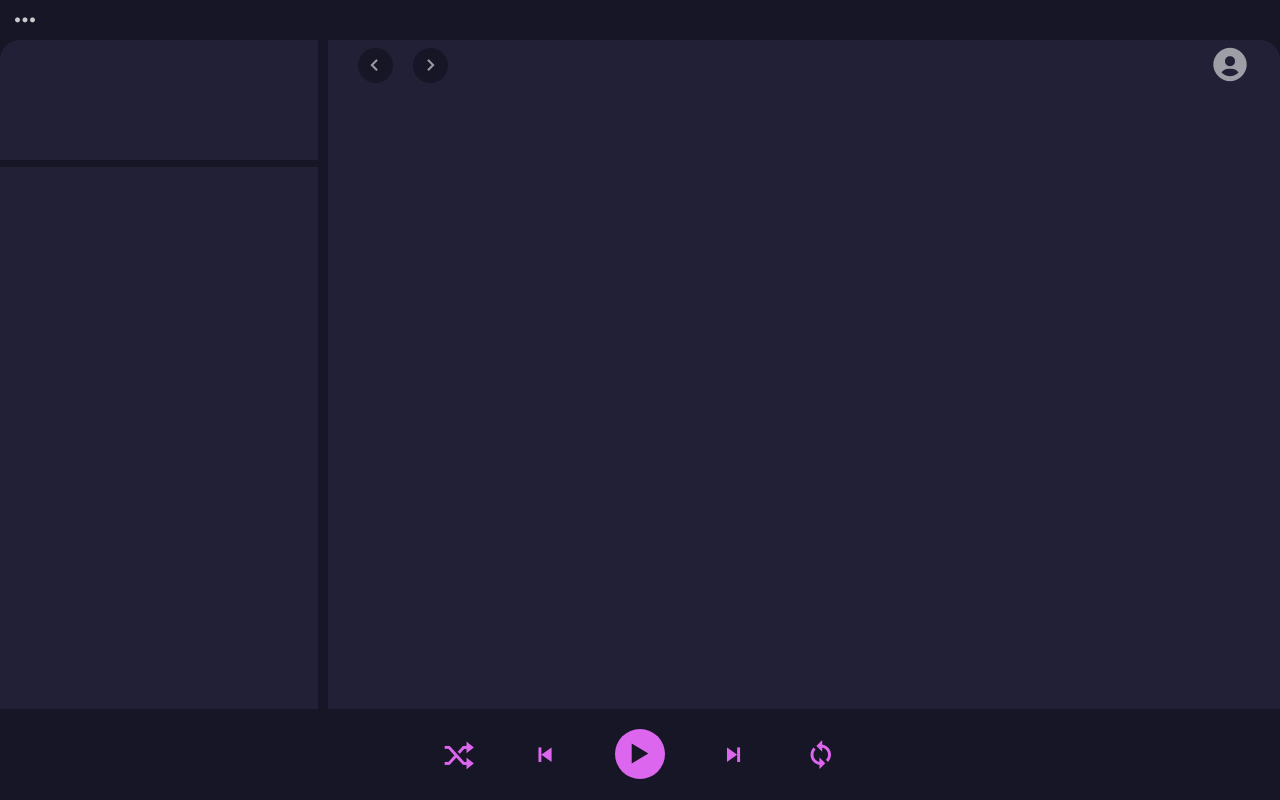
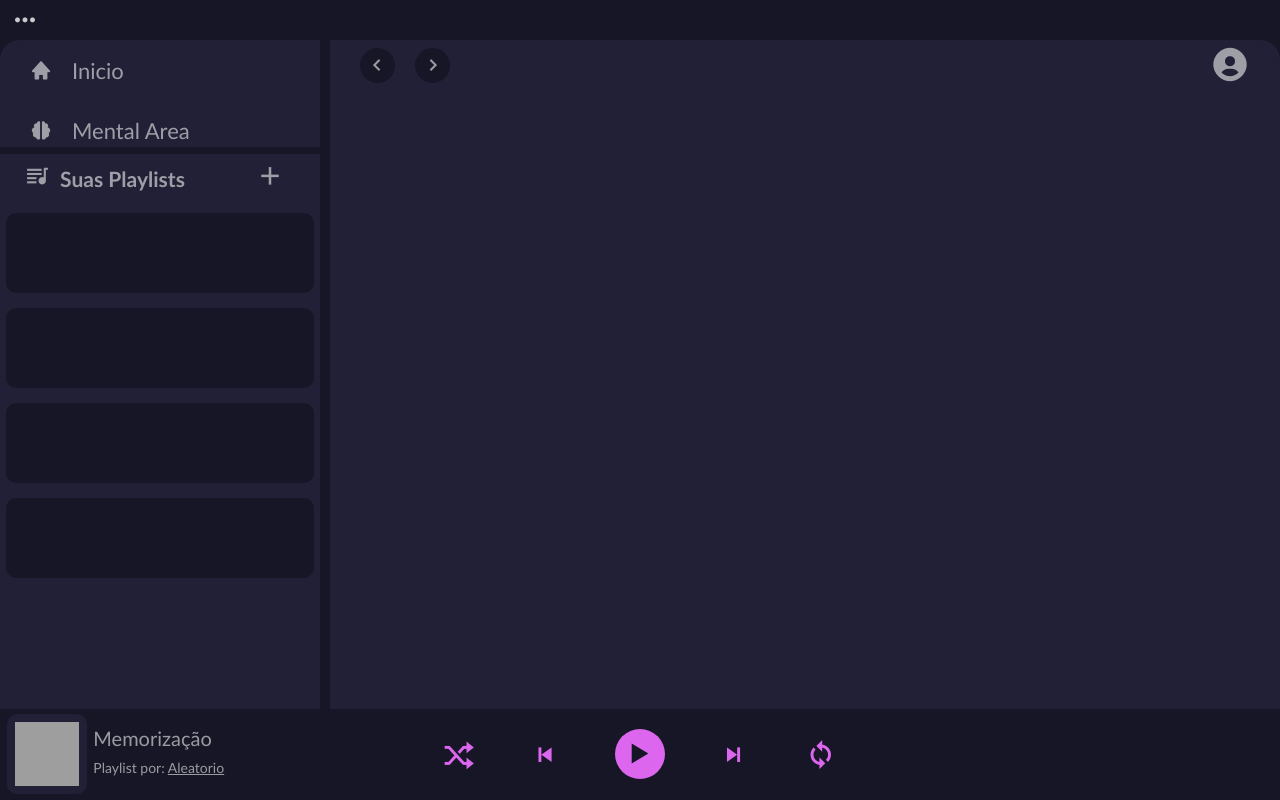
Before and after one commit to LauraAlessioo/Musipy, a plain HTML site: page Projeto Individual/dash.html in a window 1280 px wide. Drawn offline with nearby package versions, Linux system fonts and the light colour scheme; grey boxes are pictures that could not be loaded.

Commit message:
adcionando paineis no dash

```diff
--- a/Projeto Individual/dash.css
+++ b/Projeto Individual/dash.css
@@ -97,13 +97,12 @@ body{
     height: 12%;
     background: #171626;
     display: flex;
-    justify-content: center;
+    justify-content: space-between;
 
 }
 .main-play{
     width: 500px;
     height: 100%;
-
     display: flex;
     align-items: center;
     justify-content: space-evenly;
@@ -129,7 +128,129 @@ body{
 }
 .opts{
     width: 100%;
-    height: 120px;
+    height: 16%;
+    border-bottom: 7px solid #171626;
+    display: flex;
+    flex-direction: column;
+    justify-content: space-between;
+}
+.biblioteca{
+    width: 100%;
+    height: 83%;
+}
+.introd{
+    width: 100%;
+    height: 8%;
+    display: flex;
+    justify-content: space-between;
+}
+.p1{
+    width: 200px;
+    height: 100%;
+    background: #212037;
+    display: flex;
+    align-items: center;
+    justify-content: center;
+    color: #e1e1e1a7;
+    font-size: 18px;
+}
+.p1 i{
+    font-size: 25px;
+    margin: 10px;
+}
+.p2{
+    width: 100px;
+    height: 100%;
+    display: flex;
+    justify-content: center;
+    align-items: center;
+}
+.p2 i{
+    font-size: 30px;
+    color: #e1e1e1a7;
+    cursor: pointer;
+}
+.p2 i:hover{
+    color: #dc67ee;
+    transition: 0.5s;
+}
+.opts li{
+    width: 300px;
+    margin: 10px;
+    height: 40px;
+    display: flex;
+    align-items: center;
+    list-style: none;
+    color: #e1e1e1a7;
+    cursor: pointer;
+    font-size: 22px;
+}
+.opts i{
+    margin: 20px;
+}
+.opts li:hover{
+    color: #dc67ee;
+    transition: 0.5s;
+}
 
-    border-bottom: 7px solid #171626;
+.onde-play{
+    width: 100%;
+    height: 92%;
+    overflow: auto;
+    display: flex;
+    flex-direction: column;
+    align-items: center;
 }
+
+.musi-esp{
+    width: 300px;
+    height: 100%;
+    display: flex;
+    justify-content: space-evenly;
+    align-items: center;
+}
+.miniatura{
+    width: 80px;
+    height: 80px;
+    border-radius: 10px;
+    background: #212037;
+    display: flex;
+    justify-content: center;
+    align-items: center;
+}
+.miniatura img{
+    width: 80%;
+    height: 80%;
+}
+.des-musi{
+    width: 200px;
+    height: 60px;
+
+}
+.tt{
+    width: 100%;
+    height: 45%;
+    display: flex;
+    align-items: center;
+}
+.tt span{
+    font-size: 20px;
+    color: #e1e1e1a7;
+}
+.autor{
+    width: 100%;
+    height: 55%;
+    display: flex;
+    align-items: center;
+}
+.autor span{
+    color: #e1e1e1a7;
+    font-size: 14px;
+}
+.playlist{
+    width: 96%;
+    height: 80px;
+    border-radius: 10px;
+   margin-top: 15px;
+    background: #171626;
+}
--- a/Projeto Individual/dash.html
+++ b/Projeto Individual/dash.html
@@ -18,7 +18,25 @@
             <div class="both">
                 <div class="side-cont">
                     <div class="opts">
+                        <li><i class='bx bxs-home'></i>Inicio</li>
+                        <li><i class='bx bxs-brain' ></i>Mental Area</li>
+                    </div>
+                    <div class="biblioteca">
+                        <div class="introd">
+                            <div class="p1">
+                                <h3> <i class='bx bxs-playlist'></i>Suas Playlists</h3>
+                            </div>
+                            <div class="p2">
+                                <i class='bx bx-plus' ></i>
+                            </div>
+                        </div>
+                        <div class="onde-play">
+                            <div class="playlist"></div>
+                            <div class="playlist"></div>
+                            <div class="playlist"></div>
+                            <div class="playlist"></div>
 
+                        </div>
                     </div>
                 </div>
                 <div class="real-cont">
@@ -38,6 +56,19 @@
                 </div>
             </div>
             <div class="play-cont">
+                <div class="musi-esp">
+                    <div class="miniatura">
+                        <img src="https://st.depositphotos.com/26922084/51538/v/450/depositphotos_515387002-stock-illustration-woman-with-headphones.jpg" alt="">
+                    </div>
+                    <div class="des-musi">
+                        <div class="tt">
+                       <span>Memorização</span>
+                        </div>
+                        <div class="autor">
+                           <span>Playlist por: <u>Aleatorio</u></span>
+                        </div>
+                    </div>
+                </div>
                 <div class="main-play">
                     <i class='bx bx-shuffle'></i>
                     <i class='bx bx-skip-previous' ></i>
@@ -47,6 +78,7 @@
                     <i class='bx bx-skip-next' ></i>
                     <i class='bx bx-sync'></i>
                 </div>
+                <div class="musi-esp"></div>
             </div>
         </div>
 
```
